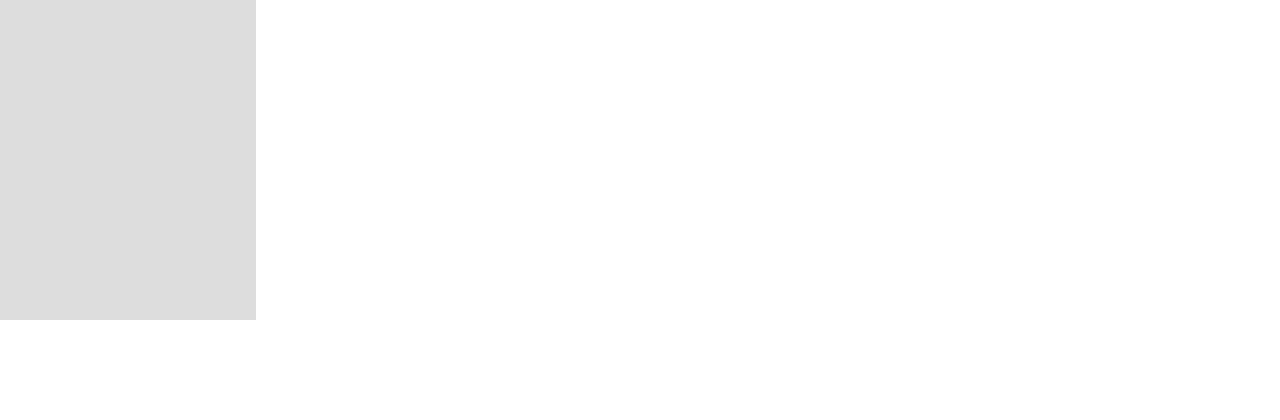
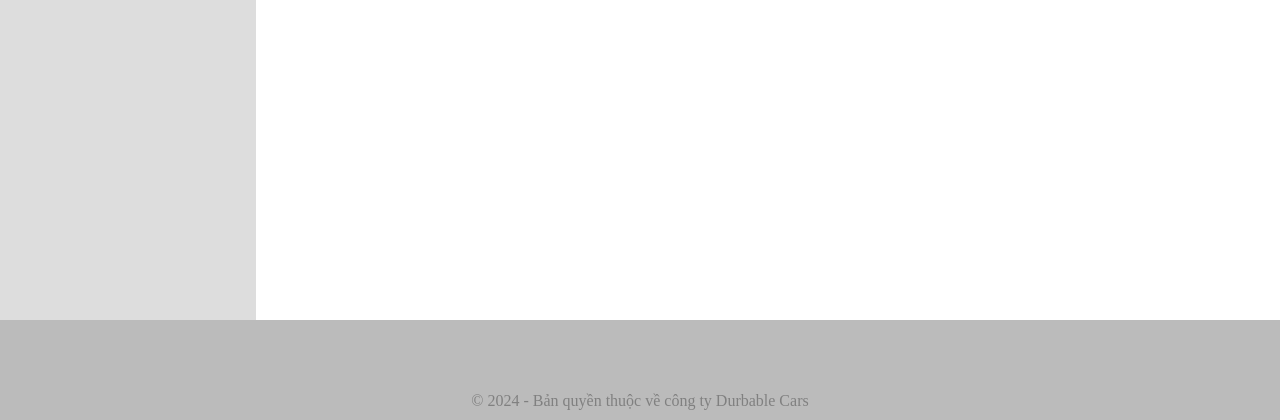
Before and after one commit to quocdung2004/csn-DA22TTD-HoNguyenQuocDung-XeCoBenBi-php, a PHP site: page /admin/brandadd.php in a window 1280 px wide. Shown: the part 630-1050 px from the top of the page. Before the commit the page ends 950 px from the top, so only its background shows below. Run offline with PHP 8.4, Linux system fonts and the light colour scheme; data comes from the database, SQL or seed files in the repository.

Commit message:
init project

```diff
--- a/admin/brandEdit.php
+++ b/admin/brandEdit.php
@@ -49,6 +49,6 @@ if ($_SERVER['REQUEST_METHOD'] === "POST") {
     </div>
 </div>
 </section>
-</body>
-
-</html>
+<?php
+include "footer_admin.php";
+?>
--- a/admin/brandadd.php
+++ b/admin/brandadd.php
@@ -41,7 +41,6 @@ if ($_SERVER['REQUEST_METHOD'] === "POST") {
     </div>
 </div>
 </section>
-<script src="kiemLoi.js"></script>
-</body>
-
-</html>
+<?php
+include "footer_admin.php";
+?>
--- a/admin/brandlist.php
+++ b/admin/brandlist.php
@@ -39,6 +39,6 @@ $show_brand = $brand->show_brand();
     </div>
 </div>
 </section>
-</body>
-
-</html>
+<?php
+include "footer_admin.php";
+?>
--- a/admin/categoryEdit.php
+++ b/admin/categoryEdit.php
@@ -31,6 +31,6 @@ if ($_SERVER['REQUEST_METHOD'] === "POST") {
     </div>
 </div>
 </section>
-</body>
-
-</html>
+<?php
+include "footer_admin.php";
+?>
--- a/admin/categoryList.php
+++ b/admin/categoryList.php
@@ -38,6 +38,6 @@ $show_category = $category->show_category();
     </div>
 </div>
 </section>
-</body>
-
-</html>
+<?php
+include "footer_admin.php";
+?>
--- a/admin/categoryadd.php
+++ b/admin/categoryadd.php
@@ -22,6 +22,6 @@ if ($_SERVER['REQUEST_METHOD'] === "POST") {
 </div>
 </section>
 <script src="kiemLoi.js"></script>
-</body>
-
-</html>
+<?php
+include "footer_admin.php";
+?>
--- a/admin/datlichlist.php
+++ b/admin/datlichlist.php
@@ -47,3 +47,7 @@ $show_datlich = $product->show_datLich();
     </table>
     </div>
 </div>
+</section>
+<?php
+include "footer_admin.php";
+?>
--- /dev/null
+++ b/admin/footer_admin.php
@@ -0,0 +1,7 @@
+<footer class="footerAdmin">
+<font class="footerAdmin_font" style="color: grey; text-align: center;">&copy; 2024 - Bản quyền thuộc về công ty Durbable Cars</font>
+</footer>
+<script src="kiemLoi.js"></script>
+</body>
+
+</html>
--- a/admin/lienhead.php
+++ b/admin/lienhead.php
@@ -39,3 +39,7 @@ $show_lienhe = $product->show_lienhe();
     </table>
     </div>
 </div>
+</section>
+<?php
+include "footer_admin.php";
+?>
--- a/admin/productEdit.php
+++ b/admin/productEdit.php
@@ -132,7 +132,6 @@ if ($_SERVER['REQUEST_METHOD'] === "POST") {
         </form>
     </div>
 </div>
-</body>
 <script>
     /*Bắt sự kiện */
     $(document).ready(function() {
@@ -148,4 +147,7 @@ if ($_SERVER['REQUEST_METHOD'] === "POST") {
     })
 </script>
 
-</html>
+</section>
+<?php
+include "footer_admin.php";
+?>
--- a/admin/style.css
+++ b/admin/style.css
@@ -111,3 +111,13 @@ img{
     height: 80px;
     width: 80px;
 }
+/* footer */
+.footerAdmin{
+    background-color: #bbbbbb;
+    display: flex;
+    height: 100px;
+}
+.footerAdmin_font{
+    margin: auto;
+    margin-bottom: 10px;
+}
--- a/admin/userlist.php
+++ b/admin/userlist.php
@@ -41,3 +41,7 @@ $show_user = $product->show_user();
     </table>
     </div>
 </div>
+</section>
+<?php
+include "footer_admin.php";
+?>
```
Also changed, not shown: admin/productAdd.php (+5 -3 lines), admin/productList.php (+4 -3 lines).
